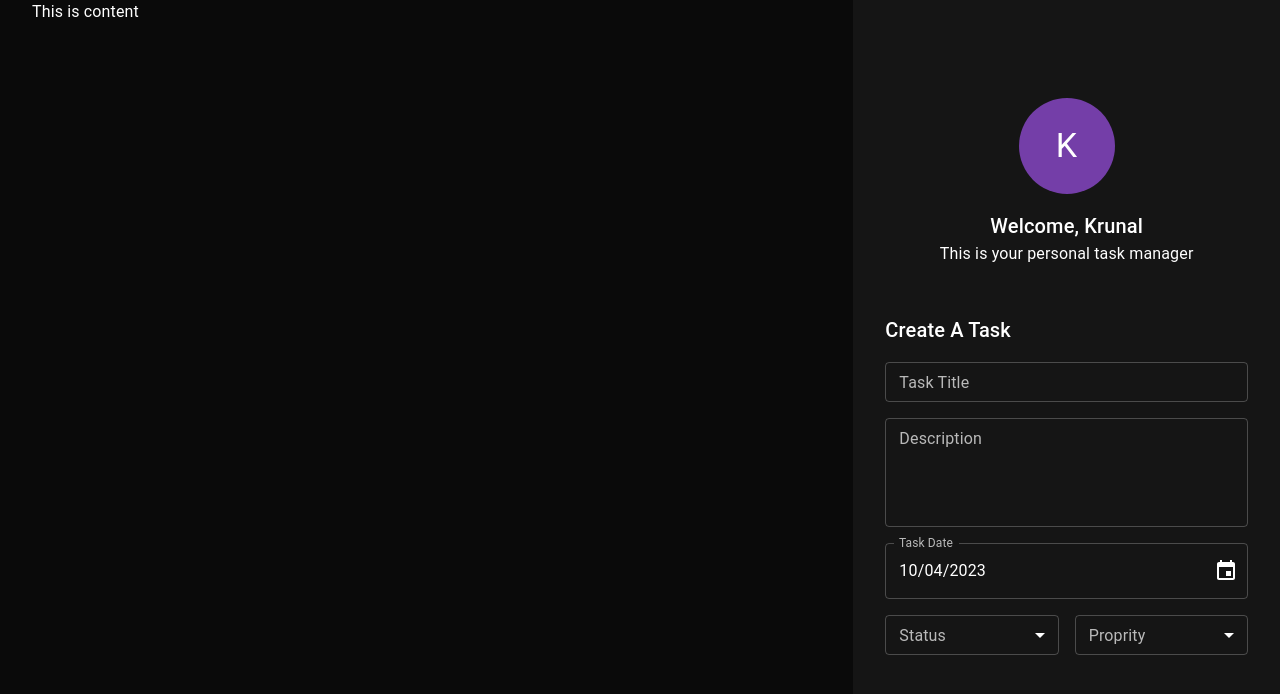
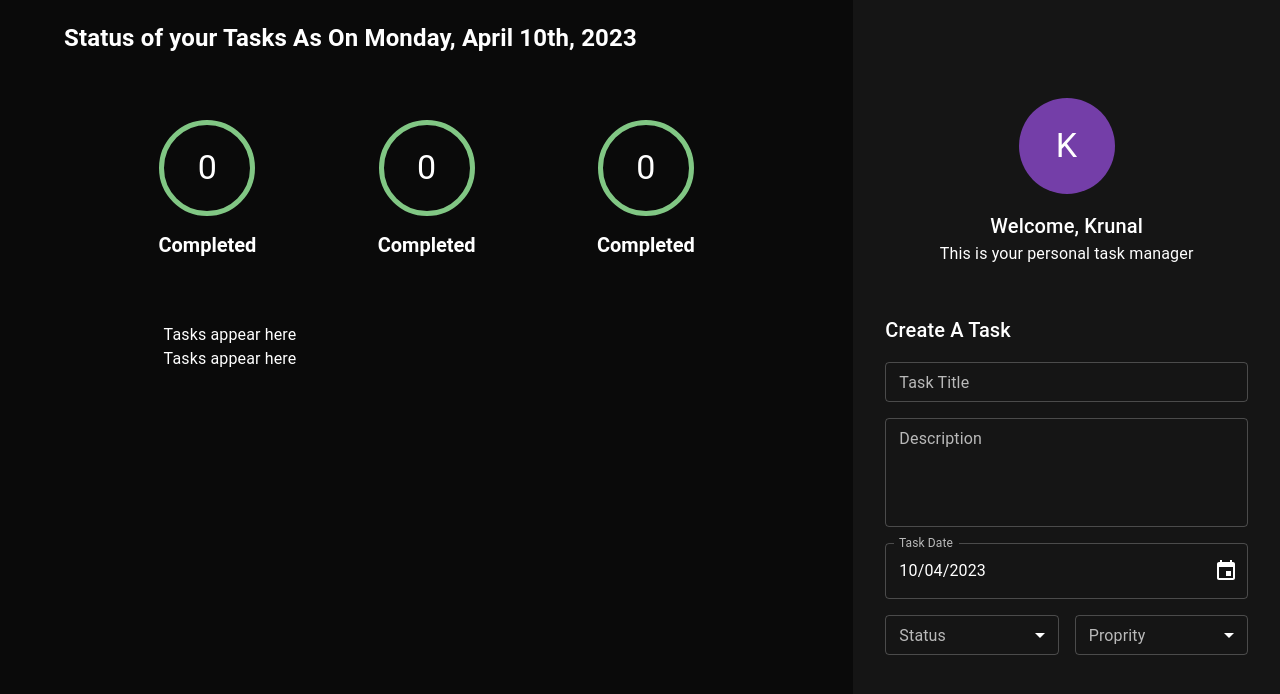
Before and after one commit to krunal1505/mern-task-tracker, a React (Create React App) app in the folder client/: page / in a window 1280 px wide. Shown: the top 694 px of the page. Built offline with nearby package versions, Linux system fonts and the light colour scheme.

Commit message:
Added TaskCounter component to task area

```diff
--- a/client/src/components/taskArea/TaskArea.tsx
+++ b/client/src/components/taskArea/TaskArea.tsx
@@ -1,10 +1,34 @@
 import React, { FC, ReactElement } from 'react';
-import { Grid } from '@mui/material';
+import { Grid, Box } from '@mui/material';
+import { format } from 'date-fns';
+import { TaskCounter } from '../taskCounter/TaskCounter';
 
 export const TaskArea: FC = (): ReactElement => {
   return (
     <Grid item md={8} px={4}>
-      This is content
+      <Box mb={8} px={4}>
+        <h2>Status of your Tasks As On {format(new Date(), 'PPPP')}</h2>
+      </Box>
+      <Grid container display="flex" justifyContent="center">
+        <Grid
+          item
+          display="flex"
+          flexDirection="row"
+          justifyContent="space-around"
+          alignItems="center"
+          md={10}
+          xs={12}
+          mb={8}
+        >
+          <TaskCounter />
+          <TaskCounter />
+          <TaskCounter />
+        </Grid>
+        <Grid item display="flex" flexDirection="column" xs={10} md={8}>
+          <Box>Tasks appear here</Box>
+          <Box>Tasks appear here</Box>
+        </Grid>
+      </Grid>
     </Grid>
   );
 };
--- /dev/null
+++ b/client/src/components/taskCounter/TaskCounter.tsx
@@ -0,0 +1,50 @@
+import React, { FC, ReactElement } from 'react';
+import { Avatar, Box, Typography } from '@mui/material';
+import { ITaskCounter } from './interfaces/ITaskCounter';
+import { Status } from '../createTaskForm/enums/Status';
+import { emitCorrectBorderColor } from './helpers/emitCorrectBorderColor';
+import { emitCorrectLabel } from './helpers/emitCorrectlabel';
+import PropTypes from 'prop-types';
+
+export const TaskCounter: FC<ITaskCounter> = (props): ReactElement => {
+  const { status = Status.completed, count = 0 } = props;
+
+  return (
+    <>
+      <Box
+        display="flex"
+        flexDirection="column"
+        justifyContent="center"
+        alignItems="center"
+      >
+        <Avatar
+          sx={{
+            backgroundColor: 'transparent',
+            border: '5px solid',
+            width: '96px',
+            height: '96px',
+            marginBottom: '16px',
+            borderColor: `${emitCorrectBorderColor(status)}`,
+          }}
+        >
+          <Typography color="#FFFFFF" variant="h4">
+            {count}
+          </Typography>
+        </Avatar>
+        <Typography
+          color="#FFFFFF"
+          fontWeight="bold"
+          fontSize="20px"
+          variant="h5"
+        >
+          {emitCorrectLabel(status)}
+        </Typography>
+      </Box>
+    </>
+  );
+};
+
+TaskCounter.propTypes = {
+  count: PropTypes.number,
+  status: PropTypes.oneOf([Status.todo, Status.inProgress, Status.completed]),
+};
--- /dev/null
+++ b/client/src/components/taskCounter/helpers/emitCorrectBorderColor.ts
@@ -0,0 +1,15 @@
+import { TaskCounterStatusType } from '../interfaces/ITaskCounter';
+import { Status } from '../../createTaskForm/enums/Status';
+
+export const emitCorrectBorderColor = (
+  status: TaskCounterStatusType,
+): string => {
+  switch (status) {
+    case Status.todo:
+      return 'error.light';
+    case Status.inProgress:
+      return 'warning.light';
+    case Status.completed:
+      return 'success.light';
+  }
+};
--- /dev/null
+++ b/client/src/components/taskCounter/helpers/emitCorrectlabel.ts
@@ -0,0 +1,13 @@
+import { TaskCounterStatusType } from '../interfaces/ITaskCounter';
+import { Status } from '../../createTaskForm/enums/Status';
+
+export const emitCorrectLabel = (status: TaskCounterStatusType): string => {
+  switch (status) {
+    case Status.todo:
+      return `Todo's`;
+    case Status.inProgress:
+      return 'In Progress';
+    case Status.completed:
+      return 'Completed';
+  }
+};
--- /dev/null
+++ b/client/src/components/taskCounter/interfaces/ITaskCounter.ts
@@ -0,0 +1,11 @@
+import { Status } from '../../createTaskForm/enums/Status';
+
+export type TaskCounterStatusType =
+  | Status.todo
+  | Status.inProgress
+  | Status.completed;
+
+export interface ITaskCounter {
+  count?: number;
+  status?: TaskCounterStatusType;
+}
```
